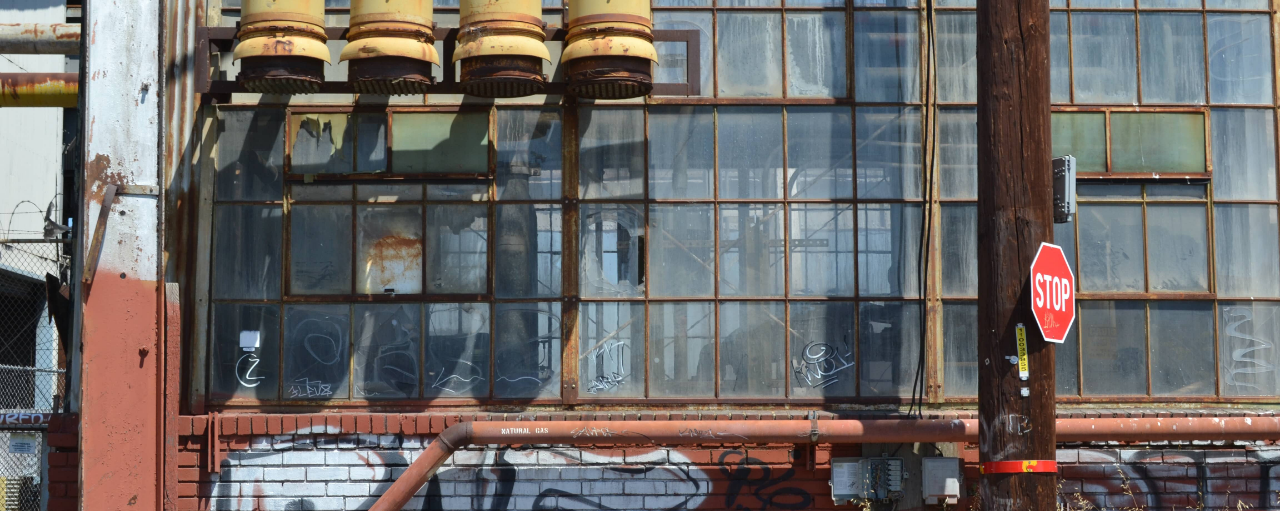
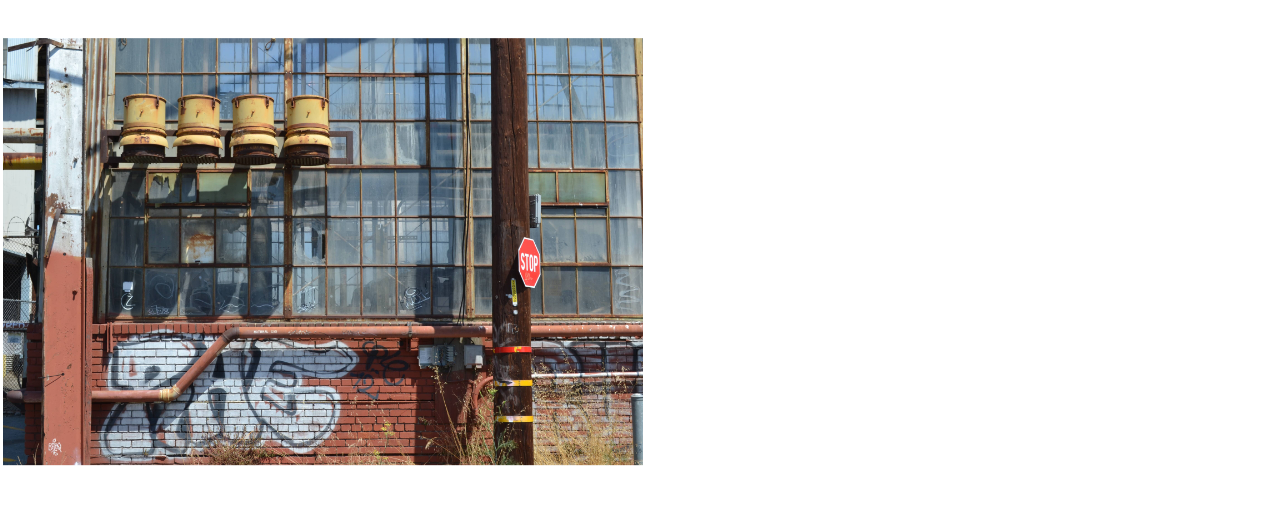
Before and after one commit to ericjaso/webpage, a plain HTML site: page index.html in a window 1280 px wide. Shown: the part 124-635 px from the top of the page. Drawn offline with Linux system fonts and the light colour scheme.

Commit message:
changed display homepage photo

```diff
--- a/css/style.css
+++ b/css/style.css
@@ -13,6 +13,16 @@ body {
   height: 100%;
   position: relative;
   margin: 0;
+}
+
+/*testing hero*/
+.hero {
+    display: block;
+    max-width: 50%;
+    margin: 0 auto 15px;
+    border-radius: 0%;
+    padding-right: 2.5px;
+    padding-left: 2.5px;
 }
 
 img {
@@ -63,9 +73,7 @@ a {
 /* mobile size*/
 @media (max-width: 24em) {
   .hero {
-    display: none;
-  }
-}
+
 /* between mobile and tablet size*/
 @media (min-width: 24em) and (max-width: 46.8em){
   /* tablet screen size here*/
@@ -75,6 +83,15 @@ a {
   /*desktop styles here*/
 }
 
+/*testing the before and after code snippets*/
+*, *:before, *:after {
+    box-sizing: inherit;
+}
+
+*, *:before, *:after {
+    box-sizing: inherit;
+}
+
 .pagetitle {
   font-size: 60px;
 }
```
